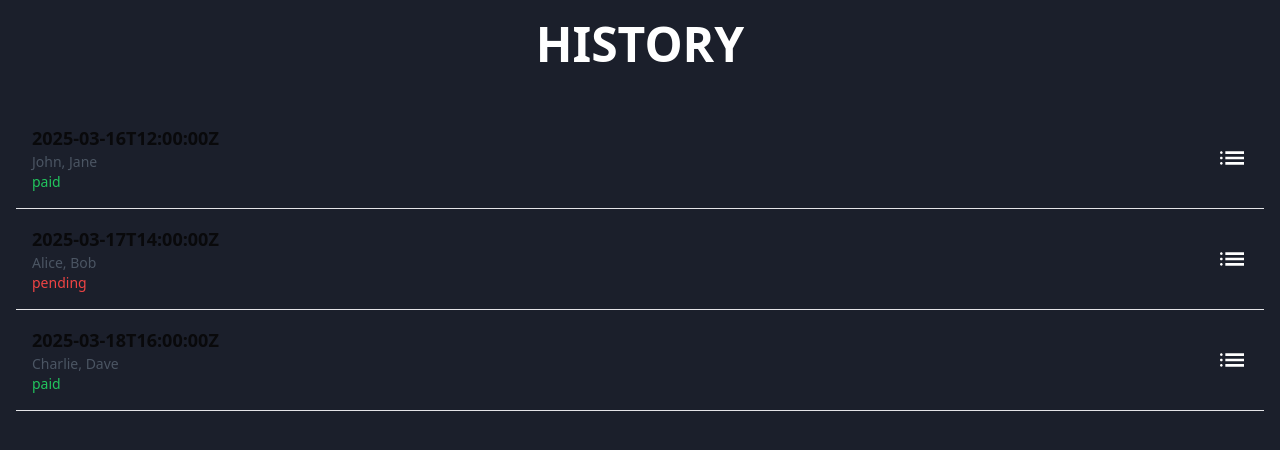
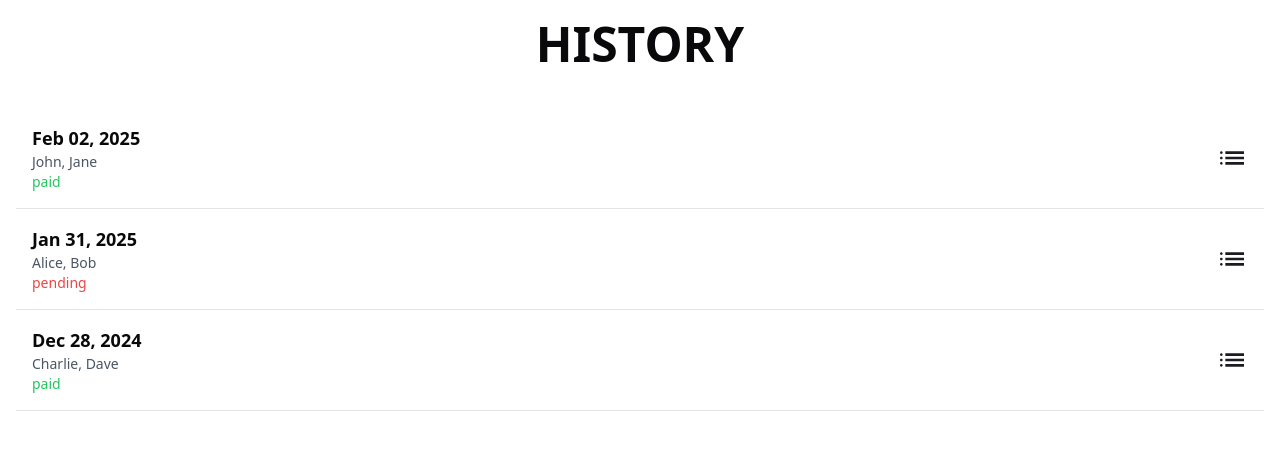
Before and after one commit to talhathmd/billsplit-team3, a Next.js app: page /history in a window 1280 px wide. Shown: the top 450 px of the page. Built offline with nearby package versions, Linux system fonts and the light colour scheme.

Commit message:
updated history page mockup

```diff
--- a/src/app/history/page.tsx
+++ b/src/app/history/page.tsx
@@ -4,9 +4,9 @@ import TestItem from "@/components/TestItem";
 export default function History() {
     return (
         <>
-            <div className="w-full min-h-screen bg-[#1B1F2B] flex flex-col pt-5">
+            <div className="w-full min-h-screen bg-white flex flex-col pt-5">
                 <div className="w-full px-4">
-                    <h1 className="text-5xl font-bold text-white text-center pb-10">HISTORY</h1>
+                    <h1 className="text-5xl font-bold text-center pb-10">HISTORY</h1>
                     <TestItem />
                 </div>
             </div>
--- a/src/components/TestItem.tsx
+++ b/src/components/TestItem.tsx
@@ -26,7 +26,7 @@ export default function TestItem() {
             totalAmount: 50,
             participants: ["John", "Jane"],
             status: "paid",
-            createdAt: "2025-03-16T12:00:00Z",
+            createdAt: "Feb 02, 2025",
         },
         {
             _id: "2",
@@ -35,7 +35,7 @@ export default function TestItem() {
             totalAmount: 100,
             participants: ["Alice", "Bob"],
             status: "pending",
-            createdAt: "2025-03-17T14:00:00Z",
+            createdAt: "Jan 31, 2025",
         },
         {
             _id: "3",
@@ -44,7 +44,7 @@ export default function TestItem() {
             totalAmount: 75,
             participants: ["Charlie", "Dave"],
             status: "paid",
-            createdAt: "2025-03-18T16:00:00Z",
+            createdAt: "Dec 28, 2024",
         },
     ];
 
```
Also changed, not shown: public/icons/list.svg.
